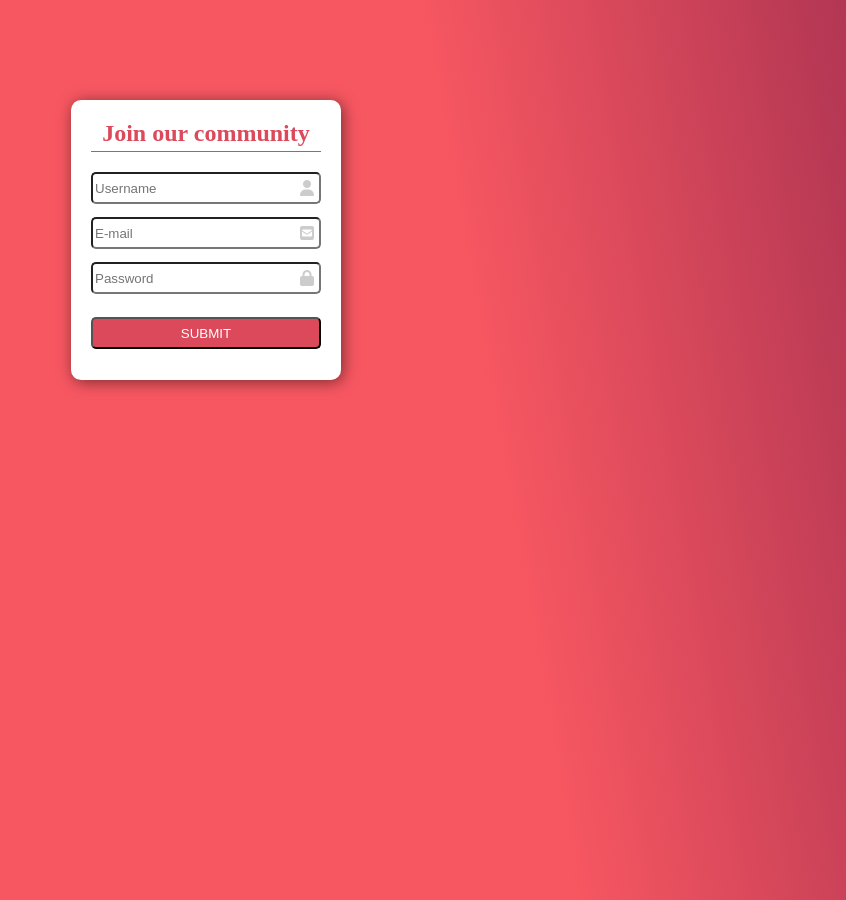
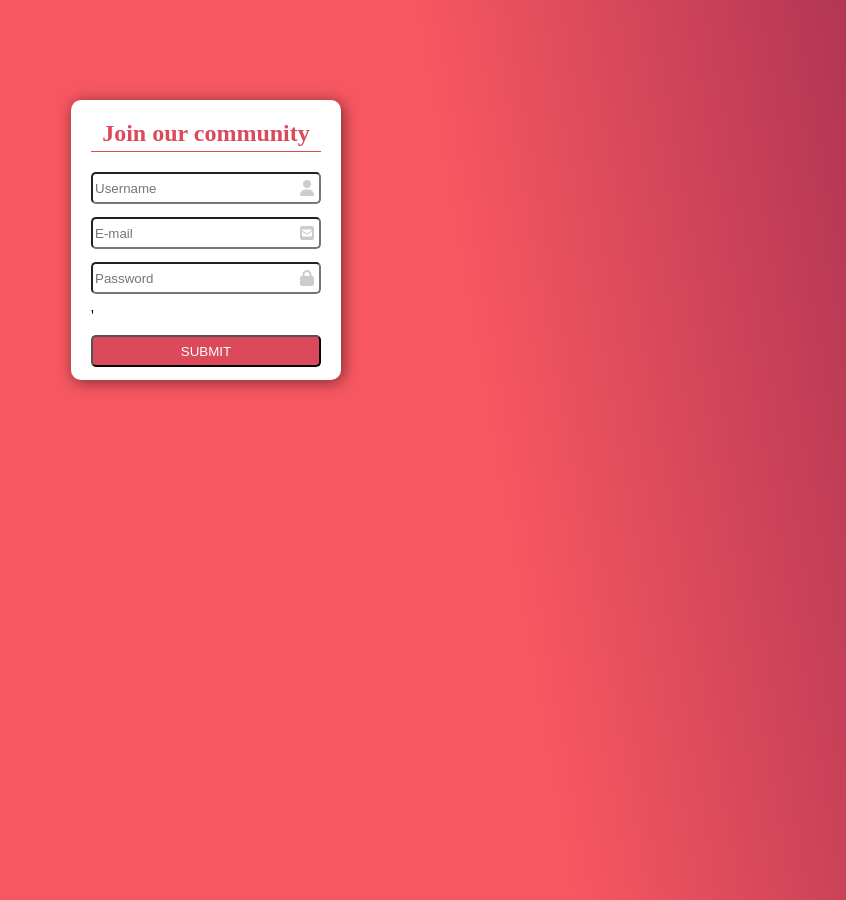
Before and after one commit to Alexinerror/Alex-tasks, a plain HTML site: page html_css/Task14/index.html in a window 1280 px wide. Shown: the whole page, without its empty margins (434-1280 px from the left). Drawn offline with Linux system fonts and the light colour scheme.

Commit message:
bug report 🐛

```diff
--- a/html_css/Task14/index.html
+++ b/html_css/Task14/index.html
@@ -30,7 +30,8 @@
                 <input name="password" type="password" placeholder="Password">
                 <i class="fa-solid fa-lock"></i>
             </div>
-            <div class="button">
+            <div class="button">'
+    <!--A: form artiqdir. Silek z/o. Bir form-da ancaq 1 form tagi olmalidir. Qalanlari div ola biler.                    -->
                 <form action="">
                     <input type="submit" value="SUBMIT">
                 </form>
```
